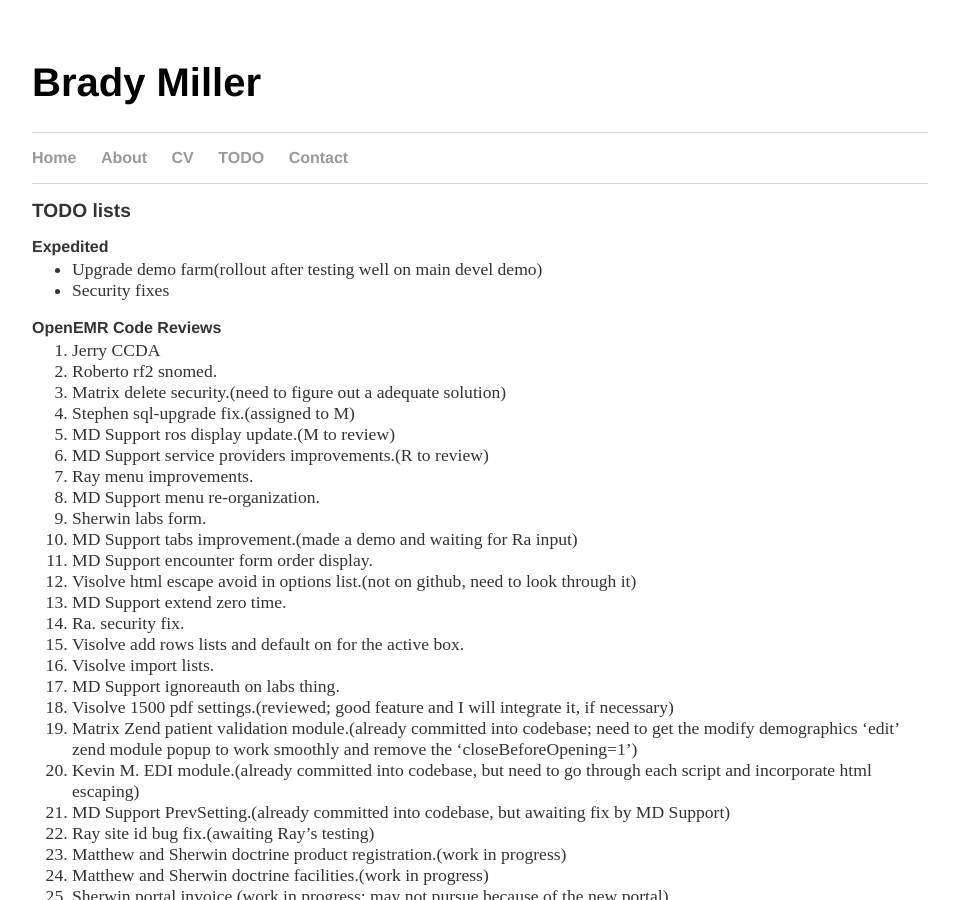
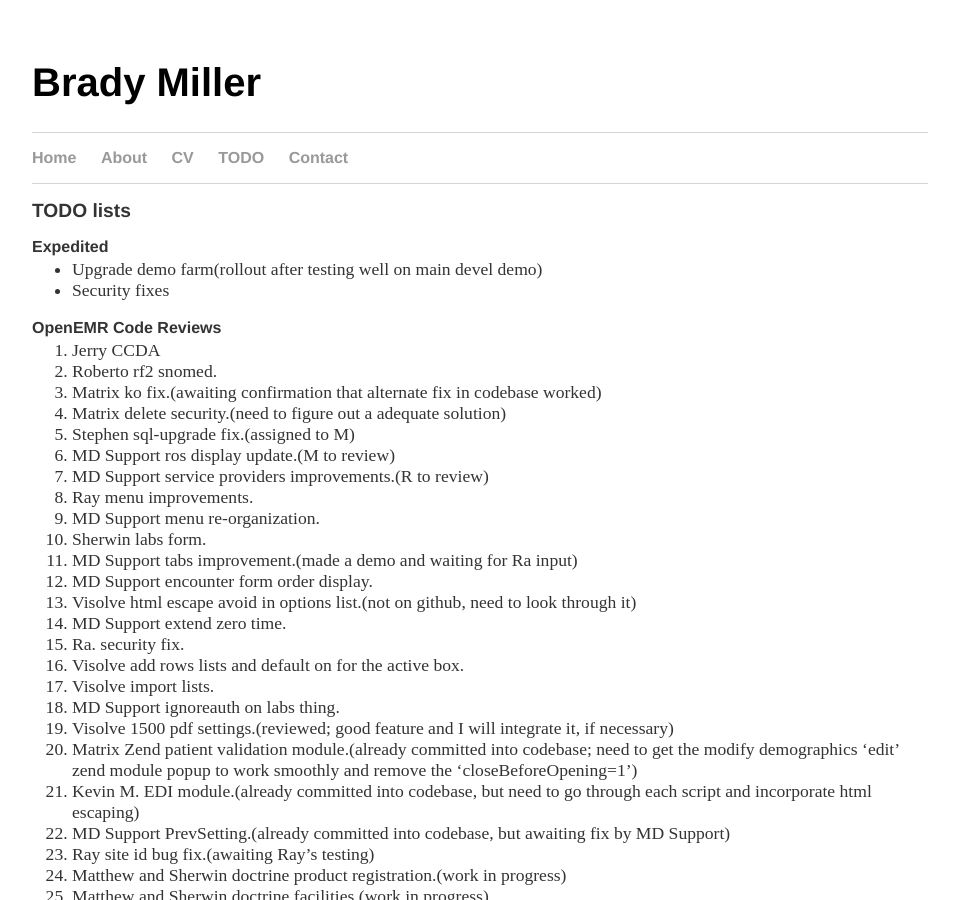
Before and after one commit to bradymiller/bradymiller.github.io, a Jekyll site: the page built from todo/index.md, in a window 1280 px wide and 900 px high. Shown: the whole window, without its empty margins (160-1119 px from the left). Built offline with Jekyll 4.4.1, drawn with Linux system fonts in a browser that asks for light colours; our own code applies the rules of GitHub Pages for plain Markdown files.

Commit message:
Update index.md

```diff
--- a/todo/index.md
+++ b/todo/index.md
@@ -10,6 +10,7 @@
 ### OpenEMR Code Reviews
 1. Jerry CCDA
 1. Roberto rf2 snomed.
+1. Matrix ko fix.(awaiting confirmation that alternate fix in codebase worked)
 1. Matrix delete security.(need to figure out a adequate solution)
 1. Stephen sql-upgrade fix.(assigned to M)
 1. MD Support ros display update.(M to review)
```
